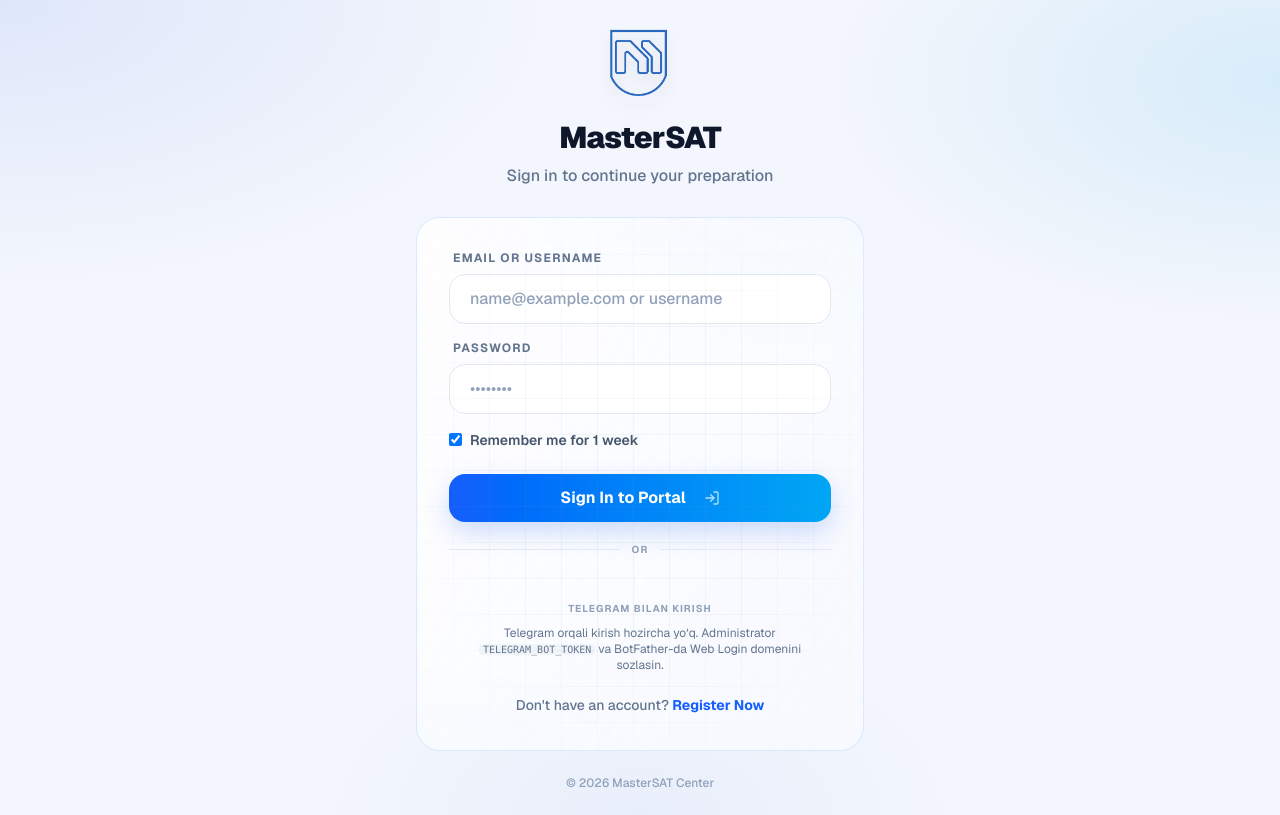
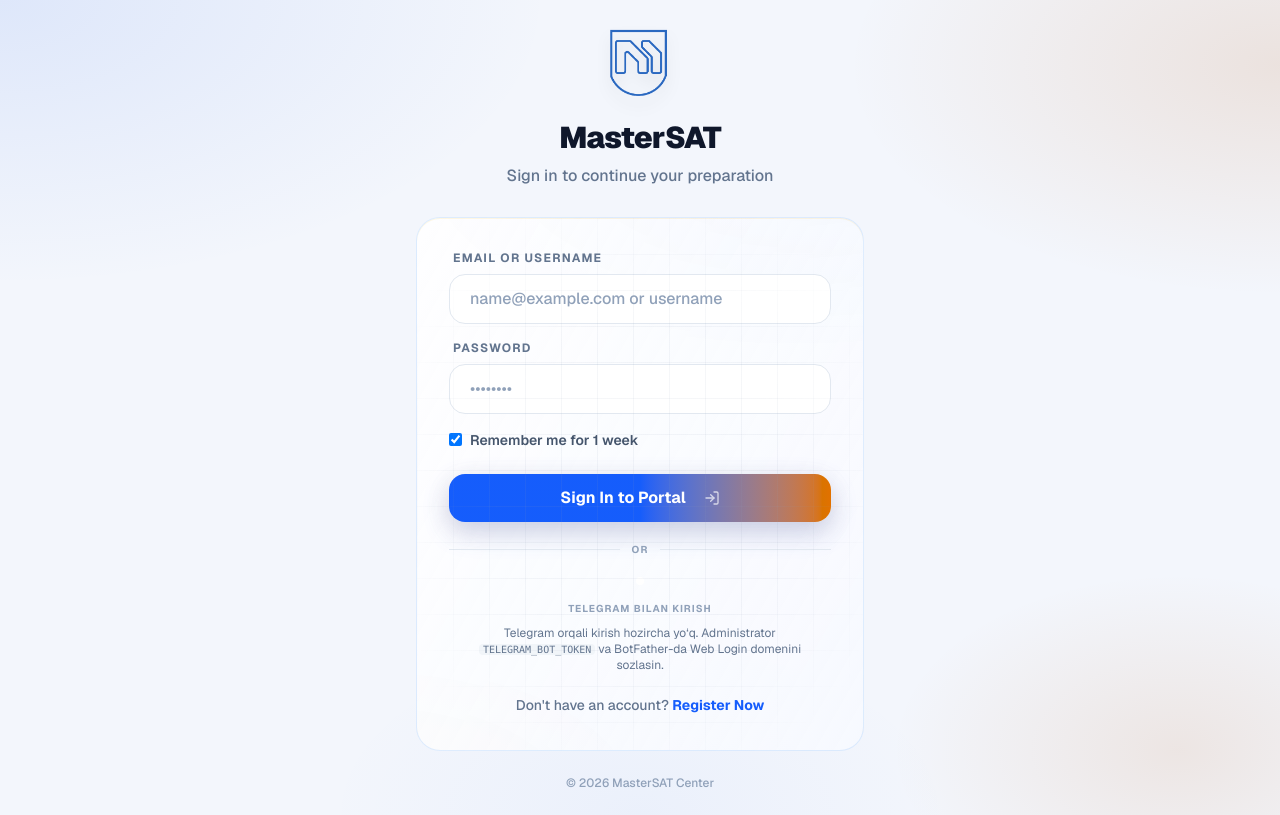
Before and after one commit to A1isherDev/DSAT-mock-exam, a Next.js app in the folder frontend/: page /login in a window 1280 px wide. Built offline with nearby package versions, Linux system fonts and the light colour scheme; no server answers.

Commit message:
new design 1.4

```diff
--- a/frontend/src/app/globals.css
+++ b/frontend/src/app/globals.css
@@ -12,12 +12,13 @@
   --color-ds-primary: var(--ds-primary);
   --color-ds-secondary: var(--ds-secondary);
   --color-ds-accent: var(--ds-accent);
+  --color-ds-gold: var(--ds-gold);
   --font-sans: var(--font-geist-sans), ui-sans-serif, system-ui, sans-serif;
 }
 
 /*
   MasterSAT design system
-  Primary: blue · Secondary: cyan/sky · Accents: amber (status only)
+  Core: blue · white · black · premium gold (amber) accents
 */
 :root {
   --background: #f3f6fc;
@@ -32,9 +33,12 @@
   --ds-primary: #2563eb;
   --ds-primary-hover: #1d4ed8;
   --ds-primary-soft: rgba(37, 99, 235, 0.1);
-  --ds-secondary: #0ea5e9;
-  --ds-secondary-soft: rgba(14, 165, 233, 0.12);
-  --ds-accent: #0284c7;
+  --ds-gold: #b45309;
+  --ds-gold-bright: #d97706;
+  --ds-gold-soft: rgba(180, 83, 9, 0.1);
+  --ds-secondary: #b45309;
+  --ds-secondary-soft: rgba(180, 83, 9, 0.12);
+  --ds-accent: #2563eb;
   --ds-accent-amber: #d97706;
   --ds-surface-0: #f3f6fc;
   --ds-surface-1: #ffffff;
@@ -46,7 +50,7 @@
   --ds-radius-lg: 1rem;
   --ds-radius-xl: 1.25rem;
   --ds-shadow-sm: 0 1px 2px rgba(15, 23, 42, 0.05);
-  --ds-shadow-md: 0 8px 30px rgba(37, 99, 235, 0.08);
+  --ds-shadow-md: 0 8px 30px rgba(37, 99, 235, 0.06), 0 12px 40px rgba(180, 83, 9, 0.05);
   --ds-shadow-lg: 0 24px 48px rgba(15, 23, 42, 0.08);
   --ds-transition: 200ms cubic-bezier(0.4, 0, 0.2, 1);
   --ds-transition-fast: 150ms cubic-bezier(0.4, 0, 0.2, 1);
@@ -64,14 +68,17 @@
   --ds-primary: #3b82f6;
   --ds-primary-hover: #60a5fa;
   --ds-primary-soft: rgba(59, 130, 246, 0.15);
-  --ds-secondary: #38bdf8;
-  --ds-secondary-soft: rgba(56, 189, 248, 0.12);
-  --ds-accent: #0ea5e9;
+  --ds-gold: #fbbf24;
+  --ds-gold-bright: #fcd34d;
+  --ds-gold-soft: rgba(251, 191, 36, 0.12);
+  --ds-secondary: #f59e0b;
+  --ds-secondary-soft: rgba(245, 158, 11, 0.14);
+  --ds-accent: #60a5fa;
   --ds-accent-amber: #fbbf24;
   --ds-surface-0: #070b14;
   --ds-surface-1: #0f1419;
   --ds-surface-2: #172554;
-  --ds-border-strong: rgba(59, 130, 246, 0.35);
+  --ds-border-strong: rgba(96, 165, 250, 0.32);
   --ds-text-muted: #94a3b8;
   --ds-shadow-sm: 0 1px 2px rgba(0, 0, 0, 0.35);
   --ds-shadow-md: 0 12px 40px rgba(0, 0, 0, 0.45);
@@ -169,16 +176,17 @@ body {
 .app-bg {
   background:
     radial-gradient(1000px 520px at 0% 0%, var(--ds-primary-soft), transparent 55%),
-    radial-gradient(900px 480px at 100% 10%, var(--ds-secondary-soft), transparent 50%),
-    radial-gradient(700px 400px at 50% 100%, rgba(37, 99, 235, 0.05), transparent 45%),
+    radial-gradient(900px 480px at 100% 8%, var(--ds-secondary-soft), transparent 48%),
+    radial-gradient(700px 400px at 50% 100%, rgba(37, 99, 235, 0.04), transparent 45%),
+    radial-gradient(520px 320px at 92% 92%, var(--ds-gold-soft), transparent 55%),
     var(--background);
 }
 
 .dark .app-bg {
   background:
     radial-gradient(900px 480px at 0% 0%, rgba(59, 130, 246, 0.12), transparent 55%),
-    radial-gradient(800px 420px at 100% 0%, rgba(56, 189, 248, 0.08), transparent 50%),
-    radial-gradient(600px 360px at 40% 100%, rgba(14, 165, 233, 0.06), transparent 45%),
+    radial-gradient(780px 400px at 100% 0%, rgba(245, 158, 11, 0.1), transparent 48%),
+    radial-gradient(600px 360px at 40% 100%, rgba(251, 191, 36, 0.06), transparent 45%),
     var(--background);
 }
 
@@ -216,7 +224,7 @@ body {
 }
 
 .btn-primary {
-  @apply inline-flex items-center justify-center gap-2.5 rounded-2xl px-5 py-3 text-base font-bold text-white bg-gradient-to-r from-blue-600 to-sky-500 hover:brightness-110 active:scale-[0.98] transition-all shadow-[0_10px_26px_rgba(37,99,235,0.22)];
+  @apply inline-flex items-center justify-center gap-2.5 rounded-2xl px-5 py-3 text-base font-bold text-white bg-gradient-to-r from-blue-600 via-blue-600 to-amber-600 hover:brightness-110 active:scale-[0.98] transition-all shadow-[0_10px_28px_rgba(37,99,235,0.2),0_8px_24px_rgba(180,83,9,0.12)];
 }
 
 .btn-secondary {
@@ -232,7 +240,7 @@ body {
 }
 
 .eyebrow {
-  @apply text-[10px] font-black uppercase tracking-[0.18em] text-blue-600 dark:text-blue-400;
+  @apply text-[10px] font-black uppercase tracking-[0.18em] text-blue-700 dark:text-amber-400/95;
 }
 
 .hero-shell {
@@ -241,9 +249,10 @@ body {
   border-radius: 1.5rem;
   background:
     linear-gradient(120deg, rgba(255, 255, 255, 0.9), rgba(248, 250, 255, 0.75)),
-    radial-gradient(700px 320px at 85% -10%, rgba(37, 99, 235, 0.16), transparent 60%),
-    radial-gradient(500px 260px at -10% 110%, rgba(14, 165, 233, 0.12), transparent 60%);
-  border: 1px solid rgba(191, 219, 254, 0.55);
+    radial-gradient(700px 320px at 85% -10%, rgba(37, 99, 235, 0.14), transparent 60%),
+    radial-gradient(500px 260px at -10% 110%, rgba(217, 119, 6, 0.1), transparent 58%);
+  border: 1px solid rgba(191, 219, 254, 0.5);
+  box-shadow: inset 0 1px 0 rgba(251, 191, 36, 0.12);
 }
 
 .hero-shell::before {
@@ -259,9 +268,10 @@ body {
 .dark .hero-shell {
   background:
     linear-gradient(120deg, rgba(2, 6, 23, 0.75), rgba(15, 23, 42, 0.6)),
-    radial-gradient(700px 320px at 85% -10%, rgba(37, 99, 235, 0.22), transparent 60%),
-    radial-gradient(500px 260px at -10% 110%, rgba(14, 165, 233, 0.16), transparent 60%);
-  border: 1px solid rgba(59, 130, 246, 0.25);
+    radial-gradient(700px 320px at 85% -10%, rgba(37, 99, 235, 0.2), transparent 60%),
+    radial-gradient(500px 260px at -10% 110%, rgba(245, 158, 11, 0.14), transparent 58%);
+  border: 1px solid rgba(59, 130, 246, 0.22);
+  box-shadow: inset 0 1px 0 rgba(251, 191, 36, 0.08);
 }
 
 .dark .hero-shell::before {
--- a/frontend/src/components/classroom/Button.tsx
+++ b/frontend/src/components/classroom/Button.tsx
@@ -15,7 +15,7 @@ export type ClassroomButtonProps = ButtonHTMLAttributes<HTMLButtonElement> & {
 
 const variantClass: Record<ClassroomButtonVariant, string> = {
   primary:
-    "border border-transparent bg-gradient-to-r from-blue-600 via-blue-500 to-sky-500 text-white shadow-md shadow-blue-500/20 hover:brightness-110 dark:shadow-blue-950/40",
+    "border border-transparent bg-gradient-to-r from-blue-600 via-blue-600 to-amber-600 text-white shadow-md shadow-blue-500/20 shadow-amber-900/15 hover:brightness-110 dark:shadow-blue-950/35 dark:shadow-amber-950/25",
   secondary:
     "border border-slate-200/90 bg-white/90 text-slate-800 shadow-sm hover:border-blue-200/80 hover:bg-blue-50/50 dark:border-slate-600 dark:bg-slate-800/80 dark:text-slate-100 dark:hover:border-blue-500/30 dark:hover:bg-slate-800",
   ghost:
--- a/frontend/src/components/dashboard/DashboardCard.tsx
+++ b/frontend/src/components/dashboard/DashboardCard.tsx
@@ -3,10 +3,10 @@ import type { HTMLAttributes, ReactNode } from "react";
 
 const padMap = { none: "", sm: "p-4", md: "p-5 md:p-6", lg: "p-7 md:p-8" };
 
-export type DashboardAccent = "blue" | "neutral";
+export type DashboardAccent = "blue" | "neutral" | "gold";
 
 /**
- * Dashboard card: blue/white/black system; subtle lift + blue glow on hover (dark).
+ * Dashboard card: blue / white / black + optional gold premium hover.
  */
 export function DashboardCard({
   children,
@@ -23,14 +23,17 @@ export function DashboardCard({
 }) {
   const glow =
     accent === "blue"
-      ? "dark:hover:shadow-[0_20px_48px_-12px_rgba(59,130,246,0.2)] dark:hover:border-blue-500/35"
-      : "dark:hover:border-white/15";
+      ? "dark:hover:shadow-[0_20px_48px_-12px_rgba(59,130,246,0.18),0_16px_40px_-14px_rgba(245,158,11,0.12)] dark:hover:border-blue-500/35"
+      : accent === "gold"
+        ? "dark:hover:shadow-[0_20px_48px_-12px_rgba(245,158,11,0.15)] dark:hover:border-amber-500/35"
+        : "dark:hover:border-white/15";
 
   return (
     <div
       className={cn(
-        "rounded-2xl border border-slate-200/90 bg-white shadow-md shadow-slate-900/[0.04]",
-        "dark:border-white/10 dark:bg-neutral-950 dark:shadow-black/60",
+        "rounded-2xl border bg-white shadow-md shadow-slate-900/[0.04]",
+        accent === "gold" ? "border-amber-200/55 dark:border-amber-500/25" : "border-slate-200/90 dark:border-white/10",
+        "dark:bg-neutral-950 dark:shadow-black/60",
         "transition-all duration-200 ease-out",
         interactive &&
           "cursor-pointer hover:-translate-y-0.5 hover:border-slate-300/90 hover:shadow-lg dark:hover:-translate-y-0.5",
@@ -49,7 +52,7 @@ export function DashboardEyebrow({ children, className }: { children: ReactNode;
   return (
     <p
       className={cn(
-        "text-[10px] font-bold uppercase tracking-[0.2em] text-slate-500 dark:text-blue-400/90",
+        "text-[10px] font-bold uppercase tracking-[0.2em] text-amber-800/90 dark:text-amber-400/90",
         className,
       )}
     >
--- a/frontend/src/components/ui/Badge.tsx
+++ b/frontend/src/components/ui/Badge.tsx
@@ -5,7 +5,7 @@ export type BadgeVariant = "brand" | "neutral" | "success" | "warning" | "live";
 
 const variantClass: Record<BadgeVariant, string> = {
   brand:
-    "border-blue-200/80 bg-gradient-to-r from-blue-600/10 to-sky-500/10 text-blue-900 dark:border-blue-500/30 dark:from-blue-500/15 dark:to-sky-500/10 dark:text-blue-200",
+    "border-blue-200/80 bg-gradient-to-r from-blue-600/10 via-blue-500/8 to-amber-500/15 text-blue-900 dark:border-amber-500/25 dark:from-blue-500/15 dark:via-blue-500/10 dark:to-amber-500/20 dark:text-blue-100",
   neutral:
     "border-slate-200/90 bg-slate-100/90 text-slate-700 dark:border-slate-600 dark:bg-slate-800/80 dark:text-slate-200",
   success:
```
Also changed, not shown: frontend/src/components/StudentShell.tsx (+11 -9 lines), frontend/src/components/dashboard/HomeDashboard.tsx (+11 -11 lines), frontend/src/components/dashboard/LearningRoadmap.tsx (+5 -5 lines).
